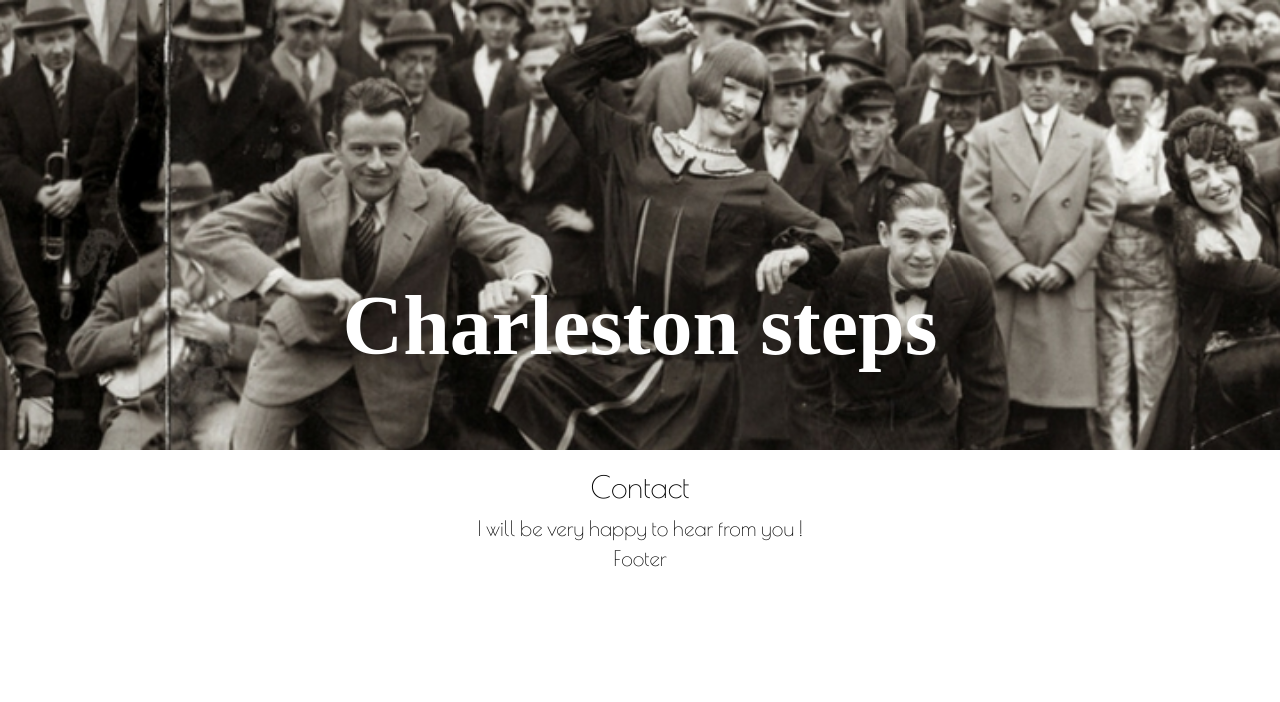
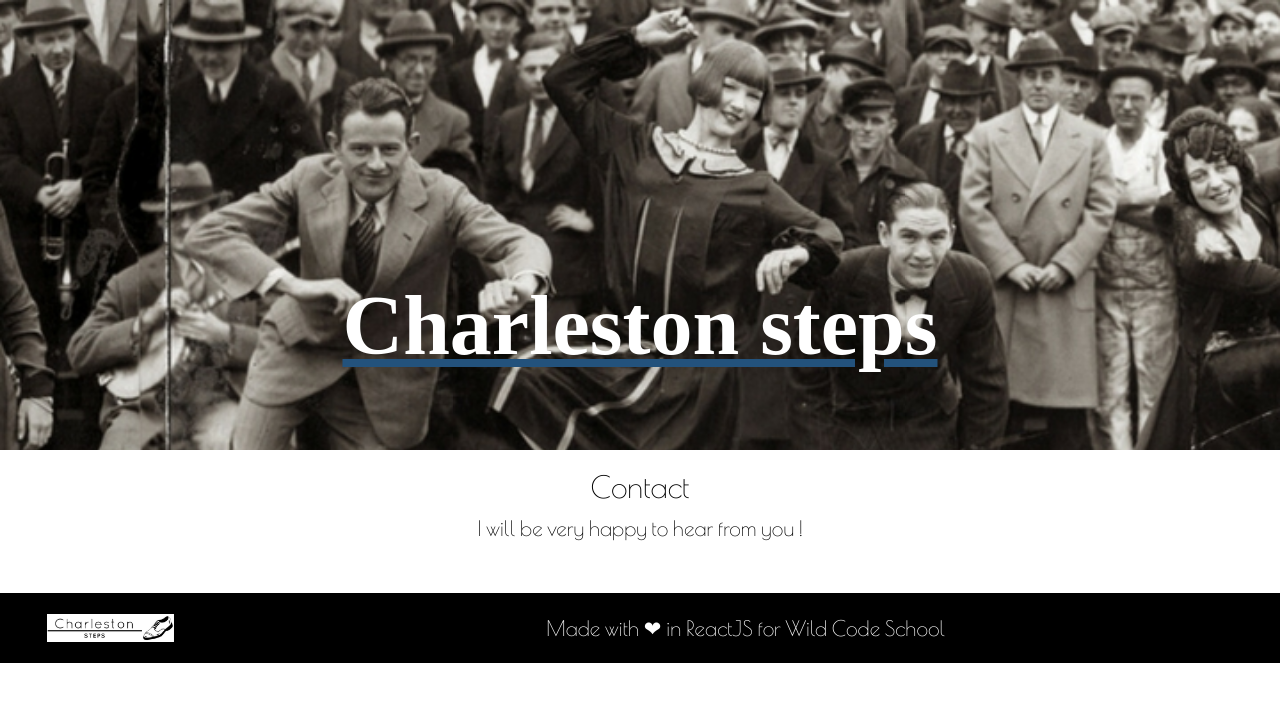
Before and after one commit to ALaureB/Charleston-project, a React (Create React App) app in the folder charleston_react/: page /contact in a window 1280 px wide. Shown: the top 702 px of the page. Built offline with nearby package versions, Linux system fonts and the light colour scheme; a web font is replaced by a local one.

Commit message:
Debugging error from console

```diff
--- a/charleston_react/src/App.js
+++ b/charleston_react/src/App.js
@@ -28,13 +28,15 @@ class App extends Component {
 		return (
 			<BrowserRouter>
 				<MuiThemeProvider>
-
+					<div>
 						<header>
 							<div className="container-fluid App-header">
+								<Link to="/" exact="true">
 									<h1>Charleston steps</h1>
+								</Link>
 								<nav className={this.state.isTop ? null : 'scrolled-nav'}>
 									<div className="col-xs-2">
-									<Link exact to="/"><img src={logo} alt="logo" id="logo" /></Link>
+										<Link to="/" exact="true"><img src={logo} alt="logo" id="logo" /></Link>
 									</div>
 									<div className="col-xs-10">
 										<NavLink exact to="/" activeStyle={{textDecoration: 'underline'}} className="navlink"><span role="img" aria-label="Shoes"> 👞 </span>Home</NavLink>
@@ -53,10 +55,17 @@ class App extends Component {
 
 						<footer>
 							<div className="container-fluid">
-							<p>Footer</p>
+								<div className="row flex_to_center">
+									<div className="col-xs-2">
+										<Link to="/" exact="true"><img src={logo} alt="logo" id="logo" /></Link>
+									</div>
+									<div className="col-xs-10">
+										<p>Made with ❤ in ReactJS for <a href="https://wildcodeschool.fr/" target="_blank" rel="noopener noreferrer">Wild Code School</a></p>
+									</div>
+								</div>
 							</div>
 						</footer>
-
+					</div>
 				</MuiThemeProvider>
 			</BrowserRouter>
 		);
--- a/charleston_react/src/components/Home.js
+++ b/charleston_react/src/components/Home.js
@@ -91,7 +91,7 @@ class Home extends Component {
 				<div id="lastest_publications">
 					<h3>Last steps published</h3>
 					<div id="news">
-							{this.state.steps.map(item => <CardStep id={item.id} name={item.name} image={item.image} />)}
+							{this.state.steps.map(item => <CardStep key={item.id} name={item.name} image={item.image} />)}
 
 					</div>
 				</div>
--- a/charleston_react/src/stylesheets/App.css
+++ b/charleston_react/src/stylesheets/App.css
@@ -64,6 +64,25 @@ body {
         opacity: 1;
         transition: opacity 0.6s linear; }
 
+footer {
+  background-color: black;
+  color: white;
+  margin-top: 50px;
+  padding: 20px; }
+  footer img {
+    width: 70%; }
+  footer p a {
+    color: white;
+    text-decoration: none; }
+    footer p a:hover {
+      opacity: 0.8;
+      transition: opacity 0.6s linear;
+      color: white;
+      text-decoration: none; }
+    footer p a:focus {
+      color: white;
+      text-decoration: none; }
+
 #intro {
   margin: 20px 0; }
   #intro h2 {
--- a/charleston_react/src/stylesheets/partials/_general.scss
+++ b/charleston_react/src/stylesheets/partials/_general.scss
@@ -81,3 +81,27 @@ body {
 		}
 	}
 }
+
+footer {
+	background-color : black;
+	color: white;
+	margin-top: 50px;
+	padding: 20px;
+	img {
+		width: 70%;
+	}
+	p a {
+		color: white;
+		text-decoration: none;
+		&:hover{
+			opacity:0.8;
+			transition:opacity 0.6s linear;
+			color: white;
+			text-decoration: none;
+		}
+		&:focus{
+			color: white;
+			text-decoration: none;
+		}
+	}
+}
```
Lines whose indentation alone changed are shown as unchanged.
